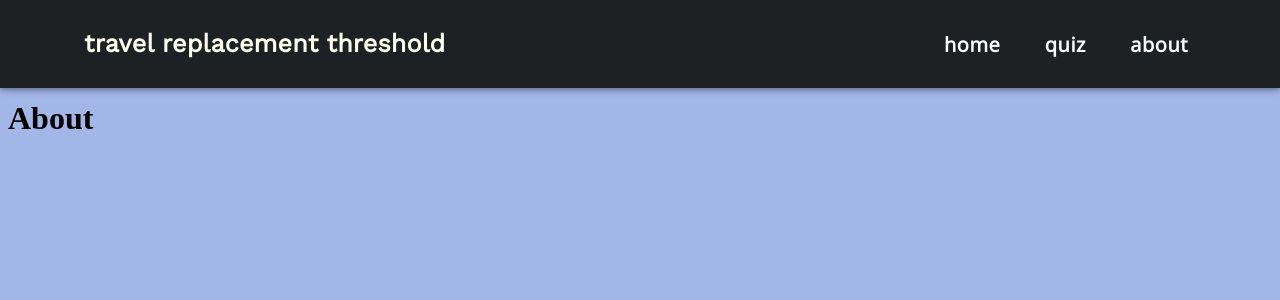
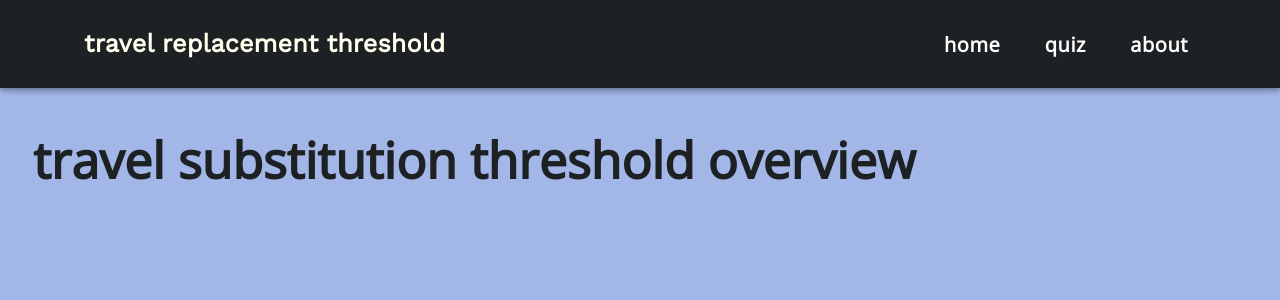
Before and after one commit to hay733/travel-substitute-threshold, a React (Create React App) app: page /about in a window 1280 px wide. Shown: the top 300 px of the page. Built offline with nearby package versions, Linux system fonts and the light colour scheme.

Commit message:
added about title

```diff
--- a/src/pages/About.js
+++ b/src/pages/About.js
@@ -2,11 +2,55 @@ import Header from './Header'
 import { makeStyles, Button } from "@material-ui/core"
 import React from 'react'
 
+const useStyles = makeStyles(() => ({
+    quizButton: {
+      fontFamily: "Open Sans, sans-serif",
+      fontWeight: 700,
+      fontSize: "20px",
+      textTransform: "lowercase",
+      marginLeft: "37%",
+      color: "#FFFFEE",
+      backgroundColor: "#1E2124",
+    },
+    mainWords: {
+        fontFamily: "Open Sans, sans-serif",
+        fontWeight: 700,
+        fontSize: "50px",
+        marginTop: "10%",
+        textTransform: "lowercase",
+        margin: "25px",
+        textAlign: "left",
+        color: "#1E2124",
+    },
+    container: {
+        // backgroundColor: "#545F66",
+        marginLeft: 5,
+        width: "99%",
+        height: 450,
+        display: "inline-block",
+        marginTop: 100,
+    },
+    content_container: {
+        // backgroundColor: "green",
+        flex: "center",
+        margin: 1,
+        // width: "49.8%",
+        height: "98%",
+        // display: "inline-block",
+        // marginTop: 100,
+    },
+}));
+
 function About() {
+    const { container, content_container, mainWords, quizButton } = useStyles();
+
     return(
         <div>
             <Header />
-            <h1 style={{marginTop: 100}}>About</h1>
+            <h1 className={mainWords}>
+                travel substitution threshold overview
+            </h1>
+            <br></br>
         </div>
     );
 }
```
